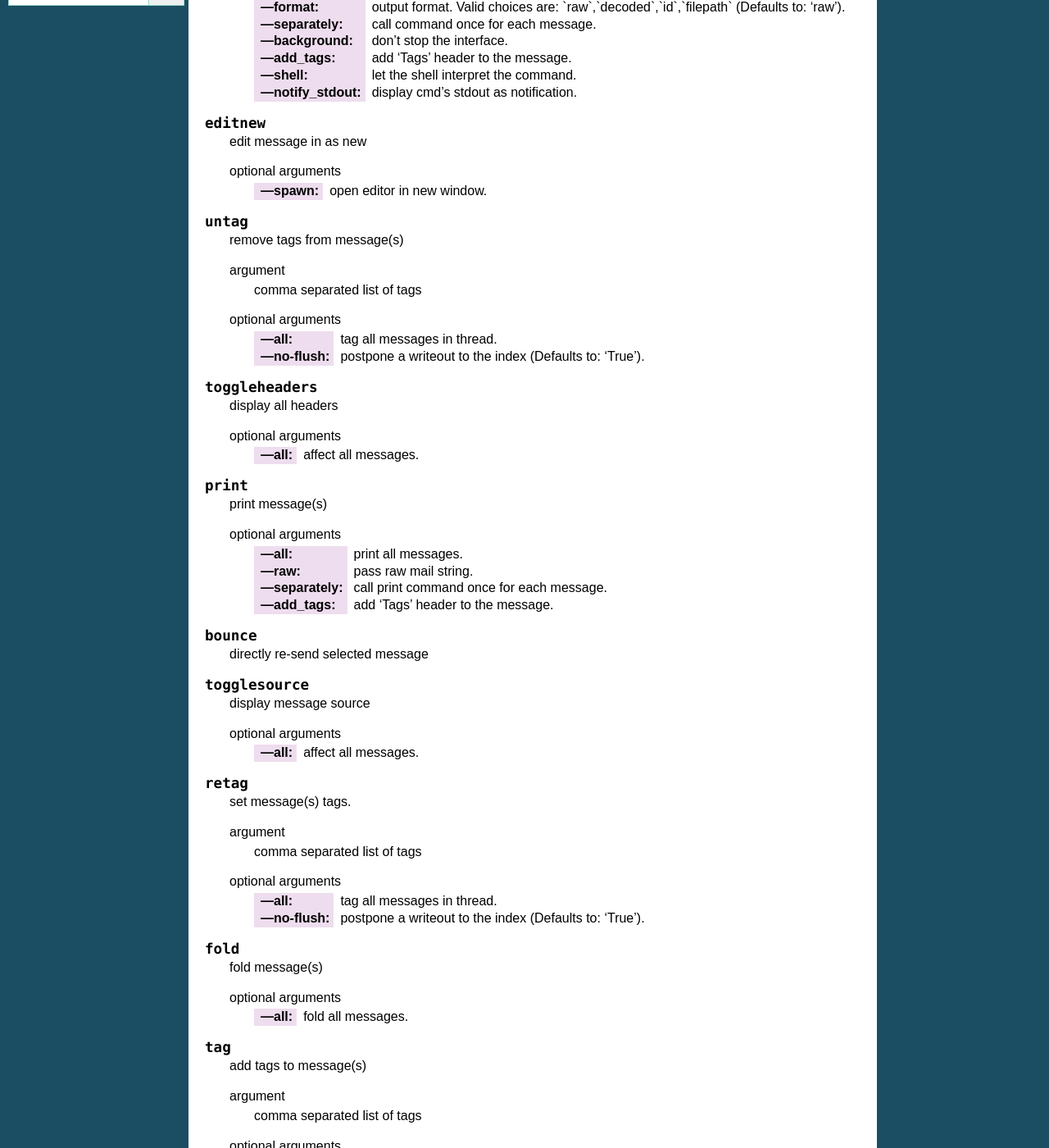
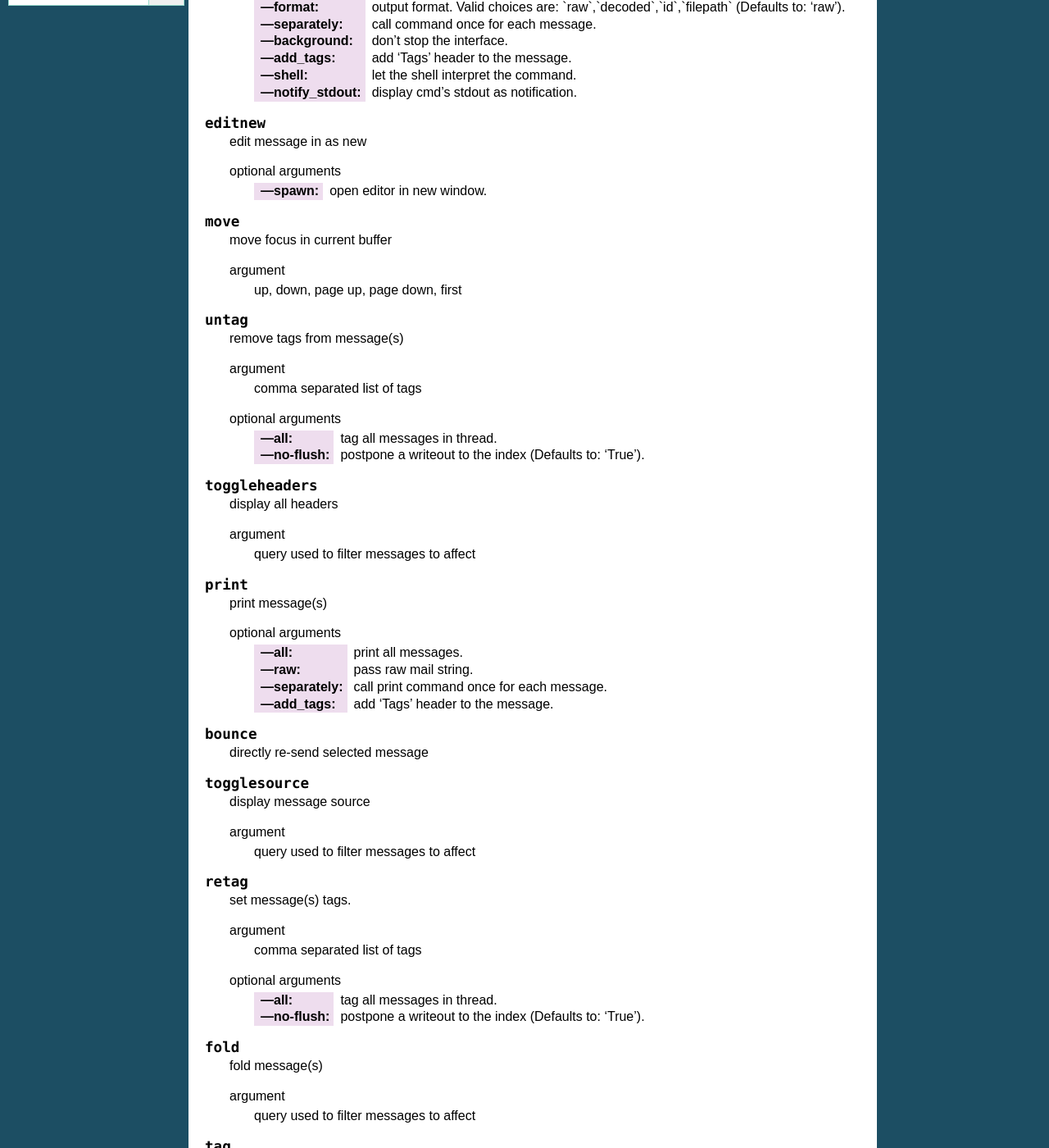
Before and after one commit to pazz/alot, a Sphinx documentation site: the page built from docs/source/usage/modes/thread.rst, in a window 1280 px wide and 1400 px high, scrolled down 295 px. Shown: the whole window at 82% size. Built offline with Sphinx 7.4.7, drawn with Linux system fonts in a browser that asks for light colours; some of the changed text lies outside the part shown.

```diff
--- a/docs/source/usage/modes/thread.rst
+++ b/docs/source/usage/modes/thread.rst
@@ -32,6 +32,16 @@ The following commands are available in thread mode
     optional arguments
         :---spawn: open editor in new window.
 
+.. _cmd.thread.move:
+
+.. describe:: move
+
+    move focus in current buffer
+
+    argument
+        up, down, page up, page down, first
+
+
 .. _cmd.thread.untag:
 
 .. describe:: untag
@@ -51,8 +61,9 @@ The following commands are available in thread mode
 
     display all headers
 
-    optional arguments
-        :---all: affect all messages.
+    argument
+        query used to filter messages to affect
+
 
 .. _cmd.thread.print:
 
@@ -79,8 +90,9 @@ The following commands are available in thread mode
 
     display message source
 
-    optional arguments
-        :---all: affect all messages.
+    argument
+        query used to filter messages to affect
+
 
 .. _cmd.thread.retag:
 
@@ -101,8 +113,9 @@ The following commands are available in thread mode
 
     fold message(s)
 
-    optional arguments
-        :---all: fold all messages.
+    argument
+        query used to filter messages to affect
+
 
 .. _cmd.thread.tag:
 
@@ -132,8 +145,9 @@ The following commands are available in thread mode
 
     unfold message(s)
 
-    optional arguments
-        :---all: unfold all messages.
+    argument
+        query used to filter messages to affect
+
 
 .. _cmd.thread.forward:
 
```
Also changed, not shown: docs/source/usage/modes/global.rst (+21 -14 lines).
